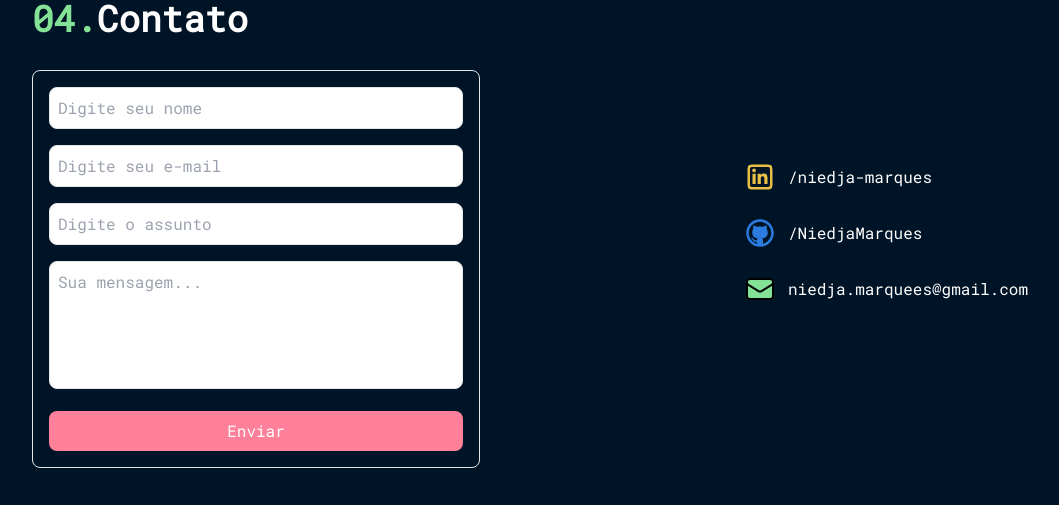
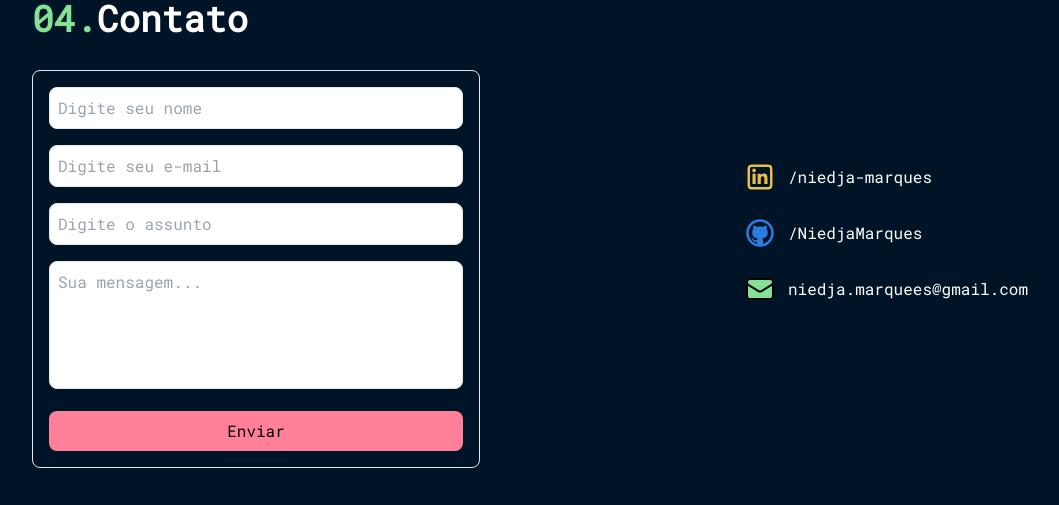
Before and after one commit to NiedjaMarques/Portifolio, a React (Vite) app: page / in a window 1280 px wide. Shown: the part 1960-2465 px from the top of the page, without its empty margins (110-1169 px from the left). Built offline with nearby package versions, Linux system fonts and the light colour scheme.

Commit message:
Ajustes
Alterando cor do form

```diff
--- a/src/pages/componentes/ContactSection.jsx
+++ b/src/pages/componentes/ContactSection.jsx
@@ -94,7 +94,7 @@ const ContactForm = () => {
         <>
             <div className='transition-all duration-500 ease'>
 
-                <form onSubmit={sendEmail} className="form max-w-md mt-8 p-4 border rounded-lg shadow-sm">
+                <form onSubmit={sendEmail} className="form max-w-md mt-8 p-4 border rounded-lg shadow-sm text-black">
 
                     <input
                     type="text"
```
